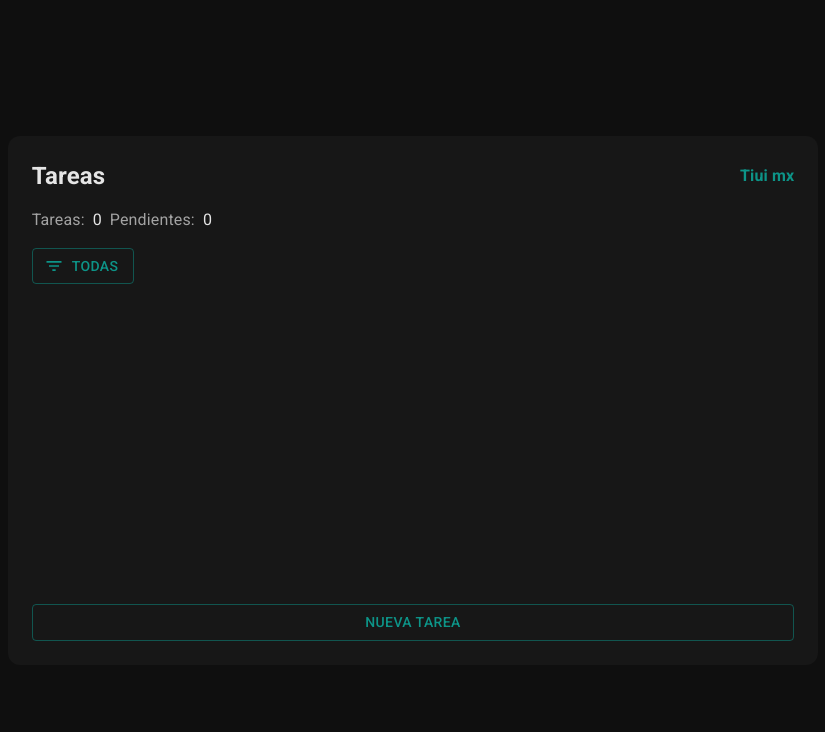
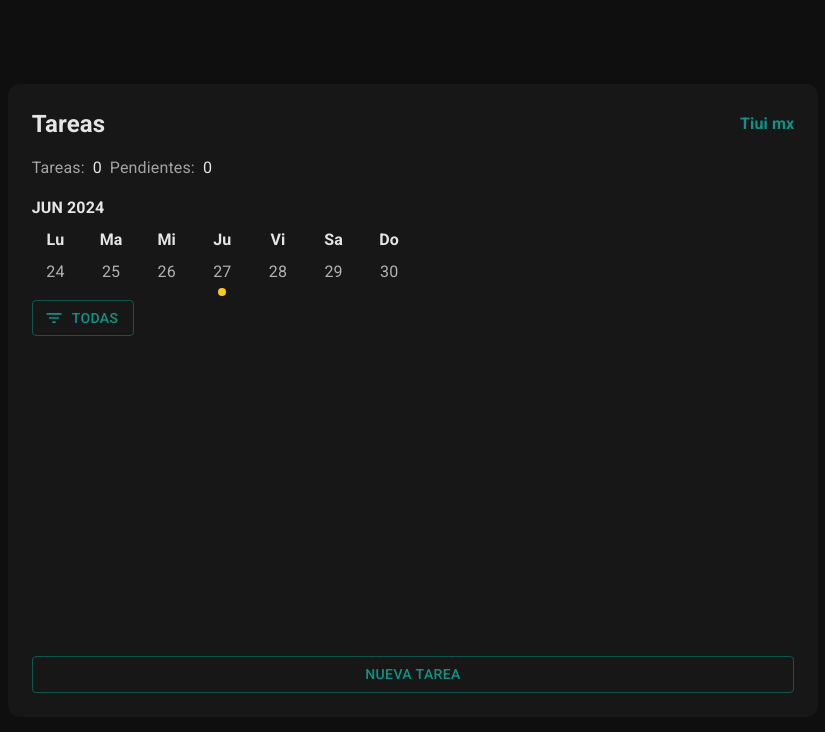
Before and after one commit to tiui-fulfillment/tiui-frontend-test, a React (Vite) app: page / in a window 1280 px wide. Shown: the top 732 px of the page, without its empty margins (227-1052 px from the left). Built offline with nearby package versions, Linux system fonts and the light colour scheme; what tailwindcss-animated would draw is missing.

Commit message:
:sparkles: Add calendar component

```diff
--- /dev/null
+++ b/src/components/Calendar.tsx
@@ -0,0 +1,53 @@
+import { useEffect, useState } from 'react';
+
+const daysOfWeek = ['Lu', 'Ma', 'Mi', 'Ju', 'Vi', 'Sa', 'Do'];
+
+function getWeekDates(date: Date) {
+  const currentDay = date.getDay();
+  const startOfWeek = new Date(date);
+  startOfWeek.setDate(date.getDate() - currentDay + (currentDay === 0 ? -6 : 1));
+  const weekDates = Array.from({ length: 7 }, (_, i) => {
+    const d = new Date(startOfWeek);
+    d.setDate(startOfWeek.getDate() + i);
+    return d;
+  });
+  return weekDates;
+}
+
+export default function Calendar() {
+  const [currentDate, setCurrentDate] = useState(new Date());
+  const [weekDays, setWeekDays] = useState<Date[]>([]);
+
+  useEffect(() => {
+    const dates = getWeekDates(currentDate);
+    setWeekDays(dates);
+  }, [currentDate]);
+
+  const getFormattedDate = () => {
+    const options: Intl.DateTimeFormatOptions = { month: 'short', year: 'numeric' };
+    return new Intl.DateTimeFormat('en-Mx', options).format(currentDate);
+  };
+
+  return (
+    <div className="flex flex-col gap-2">
+      <span className="font-bold">{getFormattedDate().toUpperCase()}</span>
+      <div className="grid grid-cols-7 xl:w-1/2 gap-2">
+        {daysOfWeek.map((day) => (
+          <div key={day} className="flex flex-col col-span-1 items-center justify-center gap-2">
+            <span className="font-semibold">{day}</span>
+          </div>
+        ))}
+        {weekDays.map((date, index) => (
+          <div
+            key={index}
+            className="relative flex flex-col hover:bg-neutral-600 rounded-lg cursor-pointer transition-all ease-in-out duration-300 col-span-1 items-center justify-center gap-2">
+            <span className="opacity-75">{date.getDate()}</span>
+            {date.getDate() === currentDate.getDate() && (
+              <div className="absolute -bottom-3 w-2 h-2 bg-yellow-400 rounded-full"></div>
+            )}
+          </div>
+        ))}
+      </div>
+    </div>
+  );
+}
--- a/src/components/ListTasksComponent.tsx
+++ b/src/components/ListTasksComponent.tsx
@@ -1,6 +1,7 @@
 import { useEffect, useState } from 'react';
 import { v4 as uuidv4 } from 'uuid';
 import { Task } from '../types/types';
+import Calendar from './Calendar';
 import DialogComponent from './DialogComponent';
 import FilterComponent from './FilterComponent';
 import HeaderComponent from './HeaderComponent';
@@ -74,6 +75,7 @@ export default function ListTasksComponent() {
   return (
     <div className="bg-neutral-900 h-fit rounded-xl p-6 flex flex-col gap-4 w-full xl:w-4/6 md:w-fit md:min-w-96">
       <HeaderComponent numberOfPendients={numberOfPendients} numberOfTasks={numberOfTasks} />
+      <Calendar />
       <FilterComponent handleFilter={handleFilter} />
       <div className="h-72 overflow-y-auto flex flex-col gap-4">
         {filteredTasks.map((task) => (
```
